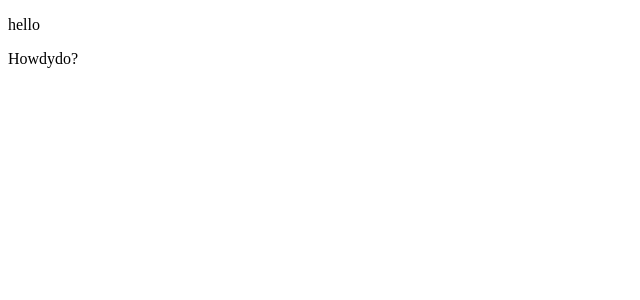
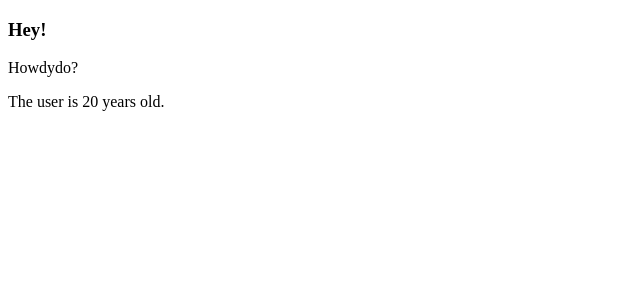
Before and after one commit to jlainezs/course_vue3bootcampCode, a Vue app in the folder unit06/55/components/: page / in a window 1280 px wide. Shown: the top 300 px of the page, without its empty margins (0-640 px from the left). Built offline with nearby package versions, Linux system fonts and the light colour scheme.

Commit message:
63 component properties.

```diff
--- a/unit06/55/components/src/App.vue
+++ b/unit06/55/components/src/App.vue
@@ -1,16 +1,24 @@
 <template>
-<p>hello</p>
+<h3>Hey!</h3>
 <greeting></greeting>
+<user :age="age"></user>
 </template>
 
 <script>
 // register the component localy
 import Greeting from "@/components/Greeting.vue"
+import User from "@/components/User.vue"
 
 export default {
   name: 'App',
   components: {
-    Greeting: Greeting
+    Greeting,
+    User
+  },
+  data() {
+    return {
+      age: 20
+    }
   }
 }
 </script>
--- /dev/null
+++ b/unit06/55/components/src/components/User.vue
@@ -0,0 +1,9 @@
+<template>
+   <p>The user is {{ age }} years old.</p>
+</template>
+<script>
+export default {
+    name: "User",
+    props: ["age"]
+}
+</script>
```
